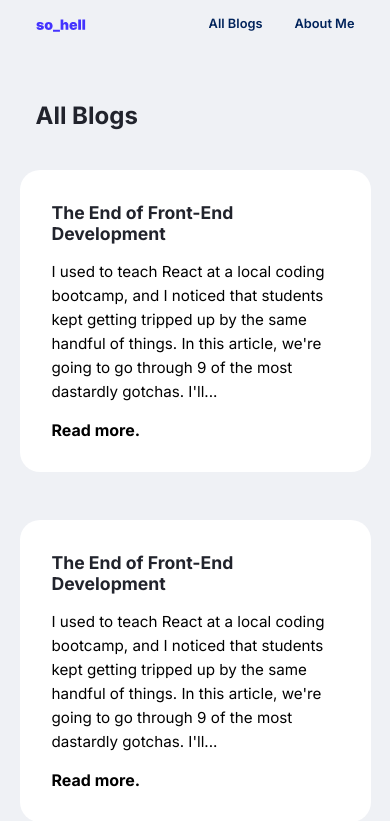
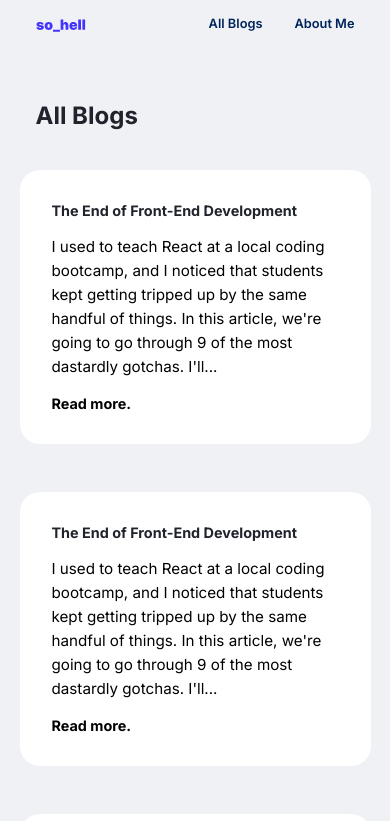
Before and after one commit to noobCode-69/personal-blogging, a Next.js app: page /blogs in a window 390 px wide. Shown: the top 821 px of the page. Built offline with nearby package versions, Linux system fonts and the light colour scheme.

Commit message:
ui changes

```diff
--- a/components/blogs/blogItem/blogItem.module.css
+++ b/components/blogs/blogItem/blogItem.module.css
@@ -17,7 +17,6 @@
   color: var(--dark-violet);
 }
 
-
 .blog-item-container h3 {
   font-size: 1.1rem;
 }
@@ -32,8 +31,11 @@
     padding: 2rem;
     gap: 1rem;
   }
-    .blog-item-container h3{
-        font-size: 1.1rem;
+  .blog-item-container h3 {
+    font-size: 0.9rem;
+  }
+  .blog-item-container h4 {
+    font-size: 0.9rem;
   }
 
   .blog-item-container p {
--- a/components/home/homeContent/homeContent.module.css
+++ b/components/home/homeContent/homeContent.module.css
@@ -133,6 +133,9 @@
   }
 
   .blog h3{
-    font-size: 1rem;
+    font-size: 0.9rem;
+  }
+  .blog h4 {
+    font-size: 0.9rem;
   }
 }
```
Lines whose indentation alone changed are shown as unchanged.
